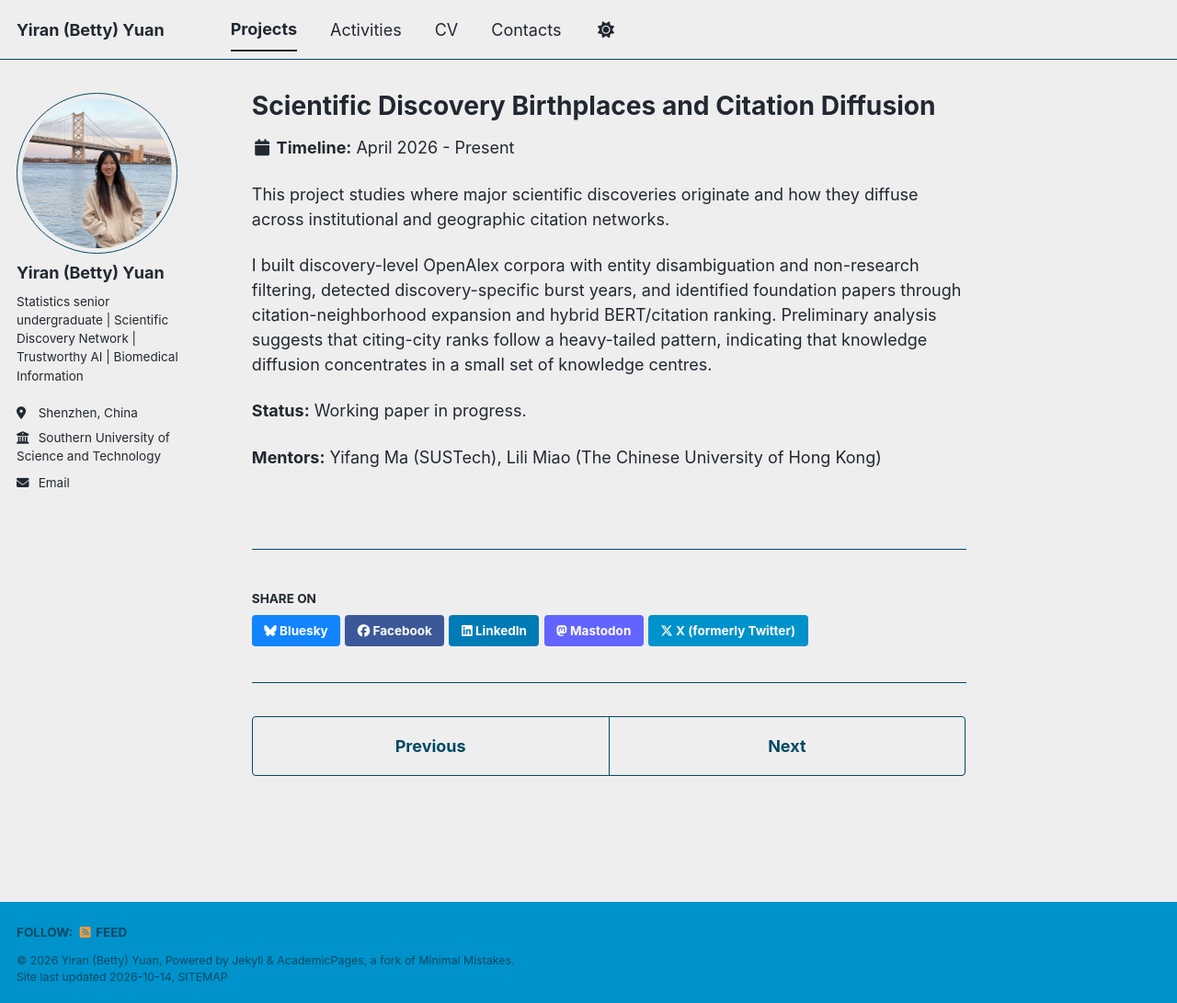
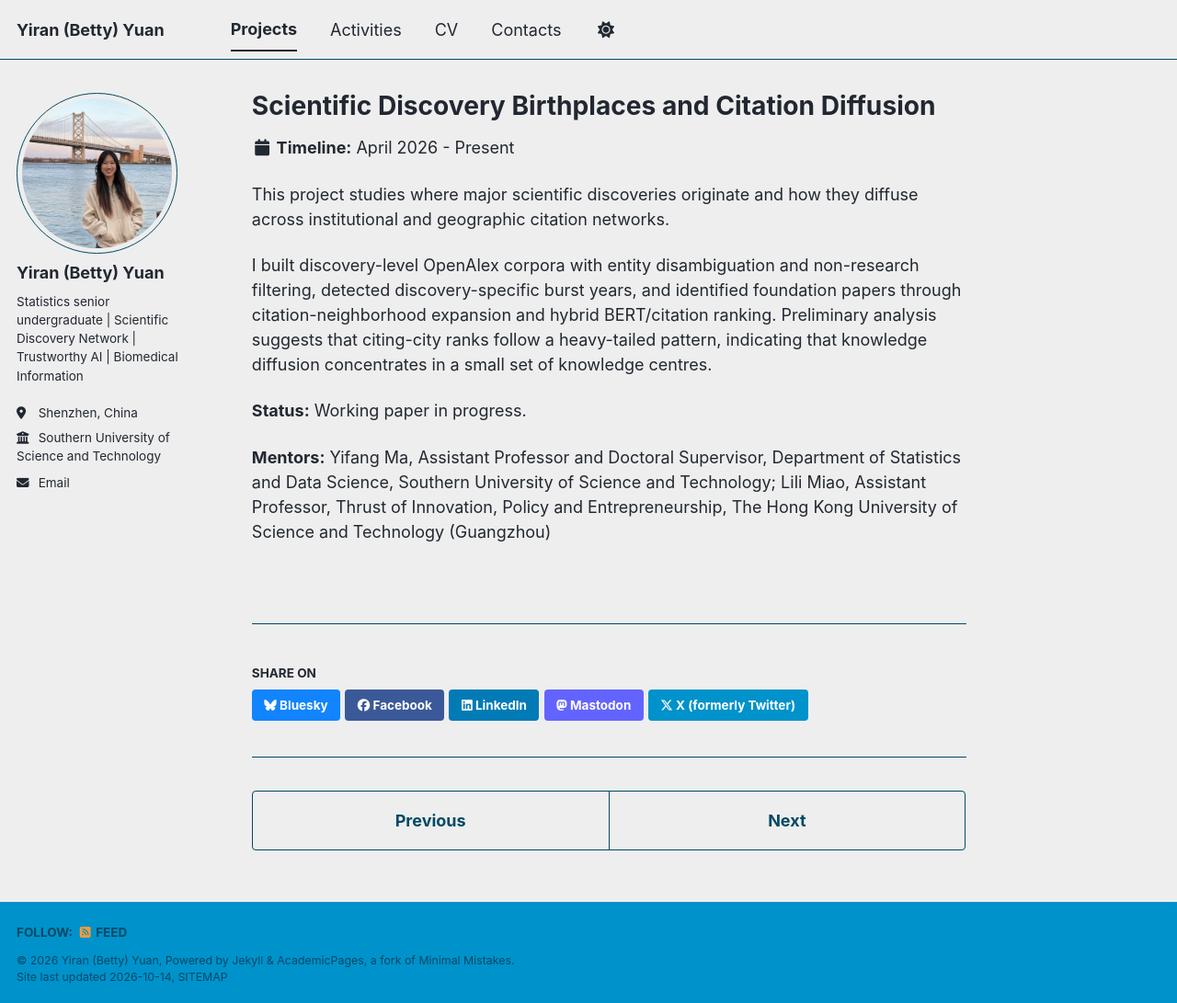
Before and after one commit to bettyyuanyr-555/bettyyuanyr-555.github.io, a Jekyll site: the page built from _portfolio/portfolio-1.md, in a window 1280 px wide and 1091 px high. Shown: the whole window at 92% size. Built offline with Jekyll 4.4.1, drawn with Linux system fonts in a browser that asks for light colours; a style sheet for code colours, icons or effects is not loaded.

Commit message:
mentor updated

```diff
--- a/_portfolio/portfolio-1.md
+++ b/_portfolio/portfolio-1.md
@@ -14,4 +14,4 @@ I built discovery-level OpenAlex corpora with entity disambiguation and non-rese
 
 **Status:** Working paper in progress.
 
-**Mentors:** Yifang Ma (SUSTech), Lili Miao (The Chinese University of Hong Kong)
+**Mentors:** Yifang Ma, Assistant Professor and Doctoral Supervisor, Department of Statistics and Data Science, Southern University of Science and Technology; Lili Miao, Assistant Professor, Thrust of Innovation, Policy and Entrepreneurship, The Hong Kong University of Science and Technology (Guangzhou)
```
Also changed, not shown: _portfolio/evidence-retrieval.md (+1 -1 lines), _portfolio/symbreak.md (+1 -1 lines).
